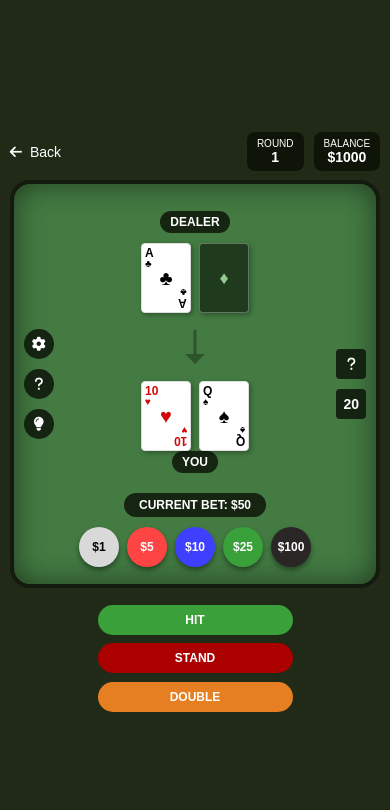
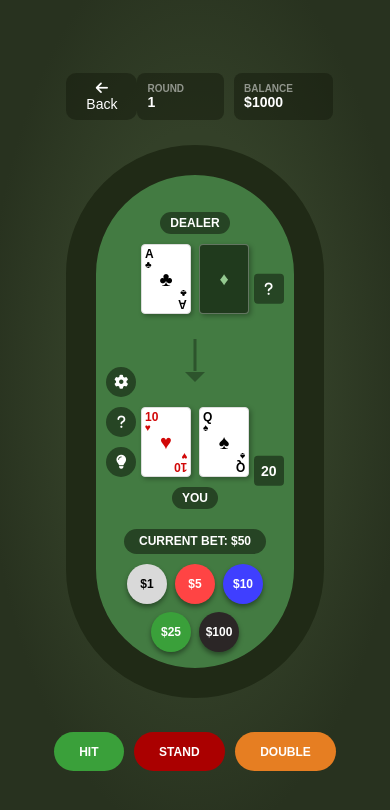
Before and after one commit to cse110-sp25-group3/warmup-exercise, a plain HTML site: page step3-blackjack/pages/game.html in a window 390 px wide. Drawn offline with Linux system fonts and the light colour scheme.

Commit message:
update game ui

```diff
--- a/step3-blackjack/pages/game.css
+++ b/step3-blackjack/pages/game.css
@@ -13,17 +13,18 @@ html, body {
 
 body {
     font-family: Arial, sans-serif;
-    background-color: #202a16; /* Dark green background to match image */
+    background: radial-gradient(54.18% 54.18% at 50% 45.82%, #334028 0%, #334028 56.25%, #28321F 100%);
     color: white;
     display: flex;
     justify-content: center;
     align-items: center;
+    transition: background 0.5s ease;
 }
 
 /* Main game container - will always fit the screen */
 .game-container {
     position: relative;
-    width: 100%;
+    width: 70%;
     height: 100%;
     display: flex;
     flex-direction: column;
@@ -43,7 +44,7 @@ body {
 }
 
 /* Ensure game content fits within viewport */
-@media (max-height: 800px) {
+/* @media (max-height: 800px) {
     .game-content {
         height: 90vh;
         width: auto;
@@ -55,26 +56,33 @@ body {
         width: 90vw;
         height: auto;
     }
-}
+} */
 
 /* Game header with controls */
 .game-header {
     width: 100%;
     display: flex;
     justify-content: space-between;
-    margin-bottom: 1vh;
+    margin-bottom: 3vh;
     z-index: 10;
 }
 
-.back-button {
-    background-color: transparent;
+.back-button{
+    background-color: rgb(20, 26, 13, 0.5);
     color: white;
+    border-radius: 10px;
     border: none;
     font-size: clamp(14px, 1.2vw, 18px);
     cursor: pointer;
     display: flex;
     align-items: center;
     gap: 8px;
+    padding: 0px 20px;
+}
+
+.back-link {
+    text-decoration: none;
+    color: white;
 }
 
 .game-info {
@@ -83,21 +91,24 @@ body {
 }
 
 .info-box {
-    background-color: rgba(10, 15, 6, 0.8);
+    background-color: rgb(20, 26, 13, 0.5);
     border-radius: 8px;
-    padding: clamp(6px, 0.6vh, 10px) clamp(10px, 1vw, 20px);
-    text-align: center;
+    padding: clamp(10px, 0.6vh, 10px) clamp(10px, 1vw, 20px);
+    padding-right: 2.5rem;
+    text-align: left;
 }
 
 .info-label {
     display: block;
     font-size: clamp(10px, 0.8vw, 14px);
     text-transform: uppercase;
+    opacity: 0.5;
+    font-weight: bold;
 }
 
 .info-value {
     display: block;
-    font-size: clamp(14px, 1.2vw, 20px);
+    font-size: clamp(14px, 1.0vw, 20px);
     font-weight: bold;
 }
 
@@ -106,22 +117,22 @@ body {
     flex: 1;
     width: 100%;
     background-color: #437b42; /* Medium green for table to match image */
-    border-radius: clamp(20px, 3vw, 40px);
+    border-radius: 150px;
     position: relative;
     display: flex;
     flex-direction: column;
     align-items: center;
     justify-content: space-between;
     padding: clamp(15px, 2vh, 30px) clamp(15px, 2vw, 30px);
-    box-shadow: 0 0 30px rgba(0, 0, 0, 0.5) inset;
-    border: clamp(4px, 0.5vw, 8px) solid #141a0d;
-    overflow: hidden; /* Prevent any overflow */
+    /* box-shadow: 0 0 30px rgba(0, 0, 0, 0.5) inset; */
+    border: clamp(30px, 10vw, 8px) solid #202A16;
+    /* overflow: hidden; Prevent any overflow */
     margin-bottom: 2vh;
 }
 
 /* Player labels */
 .player-label {
-    background-color: rgba(10, 15, 6, 0.8);
+    background-color: rgba(10, 15, 6, 0.5);
     color: white;
     border-radius: 20px;
     padding: clamp(4px, 0.5vh, 8px) clamp(10px, 1vw, 20px);
@@ -129,6 +140,7 @@ body {
     font-weight: 600;
     text-align: center;
     margin-bottom: clamp(10px, 1vh, 20px);
+    margin-top: clamp(10px, 1vh, 20px);
 }
 
 /* Cards section - with fixed proportions */
@@ -265,11 +277,12 @@ body {
     justify-content: flex-end;
     gap: clamp(10px, 1vh, 20px);
     margin-top: auto;
+    z-index: 4;
 }
 
 /* Current bet display */
 .current-bet {
-    background-color: rgba(10, 15, 6, 0.8);
+    background-color: rgba(10, 15, 6, 0.5);
     color: white;
     border-radius: 20px;
     padding: clamp(5px, 0.6vh, 10px) clamp(15px, 1.5vw, 25px);
@@ -311,12 +324,16 @@ body {
 }
 
 .betting-chip.selected {
-    box-shadow: 0 0 10px 2px rgba(255, 255, 255, 0.7);
+    box-shadow: 0 0 0px 2px rgba(255, 255, 255, 0.7);
 }
 
 .chip-1 {
     background-color: #d9d9d9;
     color: black;
+}
+
+.chip-1.selected {
+    box-shadow: 0 0 0px 2px rgba(0, 0, 0, 0.7)
 }
 
 .chip-5 {
@@ -352,13 +369,14 @@ body {
 .right-controls {
     right: clamp(10px, 1vw, 20px);
     top: 50%;
-    transform: translateY(-50%);
+    transform: translateY(-70%);
+    gap: 18vh;
 }
 
 .control-button {
     width: clamp(30px, 3vw, 45px);
     height: clamp(30px, 3vw, 45px);
-    background-color: rgba(10, 15, 6, 0.8);
+    background-color: rgba(10, 15, 6, 0.5);
     border: none;
     border-radius: 50%;
     cursor: pointer;
@@ -376,7 +394,7 @@ body {
 .score-display {
     width: clamp(30px, 3vw, 45px);
     height: clamp(30px, 3vw, 45px);
-    background-color: rgba(10, 15, 6, 0.8);
+    background-color: rgba(10, 15, 6, 0.5);
     border-radius: clamp(4px, 0.4vw, 8px);
     display: flex;
     align-items: center;
@@ -388,13 +406,15 @@ body {
 /* Game action buttons - match the image */
 .action-buttons {
     display: flex;
+    justify-content: center;
     gap: clamp(10px, 1vw, 20px);
+    padding-top: 2vh;
 }
 
 .action-button {
     padding: clamp(8px, 0.8vh, 15px) clamp(20px, 2vw, 40px);
     border: none;
-    border-radius: clamp(15px, 1.5vw, 30px);
+    border-radius: 20px;
     color: white;
     font-weight: bold;
     font-size: clamp(12px, 1vw, 18px);
@@ -402,6 +422,8 @@ body {
     text-transform: uppercase;
     transition: all 0.1s;
     white-space: nowrap;
+    justify-content: center;
+    padding: 1.5vh 3vh;
 }
 
 .action-button:hover {
@@ -411,7 +433,7 @@ body {
 
 .action-button:active {
     transform: translateY(0);
-    box-shadow: 0 2px 4px rgba(0, 0, 0, 0.3);
+    box-shadow: 0 0px 0px rgba(0, 0, 0, 0.3);
 }
 
 .hit-button {
@@ -426,9 +448,48 @@ body {
     background-color: #e67e22;
 }
 
+.overlay {
+    position: fixed;
+    top: 0; left: 0;
+    width: 100vw;
+    height: 100vh;
+    background: rgba(0, 0, 0, 0.3);
+    backdrop-filter: blur(8px);
+    z-index: 998;
+  }
+
+  .modal {
+    position: fixed;
+    top: 50%;
+    left: 50%;
+    width: 600px;
+    height: 450px;
+    transform: translate(-50%, -50%);
+    z-index: 999;
+    display: flex;
+    justify-content: center;
+    align-items: center;
+    pointer-events: none; /* ✅ 완전 투명하게 */
+  }
+
+  .modal iframe {
+    width: 100%;
+    height: 100%;
+    border: none;
+    border-radius: 16px;
+    background: transparent;
+    pointer-events: auto;  /* ✅ iframe 내부 클릭 가능하게 복구 */
+  }
+
+
+  .hidden {
+    display: none;
+  }
+
+
 /* Responsive design for different screen sizes */
 /* Portrait orientation on mobile */
-@media (max-aspect-ratio: 1/1) {
+/* @media (max-aspect-ratio: 1/1) {
     .game-content {
         width: 95vw;
         height: auto;
@@ -453,10 +514,10 @@ body {
         width: clamp(150px, 50vw, 250px);
         text-align: center;
     }
-}
+} */
 
 /* Very small screens */
-@media (max-width: 350px), (max-height: 500px) {
+/* @media (max-width: 350px), (max-height: 500px) {
     .game-table {
         border-width: 3px;
         padding: 10px;
@@ -489,10 +550,10 @@ body {
         padding: 6px 15px;
         font-size: 12px;
     }
-}
+} */
 
 /* Landscape orientation on mobile */
-@media (max-height: 450px) {
+/* @media (max-height: 450px) {
     .game-content {
         width: 95vw;
         height: 95vh;
@@ -541,10 +602,10 @@ body {
         flex-direction: column;
         gap: 5px;
     }
-}
+} */
 
 /* Large screens - ensure proper scaling */
-@media (min-width: 1400px) or (min-height: 900px) {
+/* @media (min-width: 1400px) or (min-height: 900px) {
     .game-content {
         max-width: 1400px;
         max-height: 800px;
@@ -564,4 +625,4 @@ body {
         padding: 12px 30px;
         font-size: 16px;
     }
-}
+} */
--- a/step3-blackjack/pages/game.html
+++ b/step3-blackjack/pages/game.html
@@ -14,8 +14,10 @@
             <!-- Game header with controls -->
             <header class="game-header">
                 <button class="back-button">
-                    <i class="fas fa-arrow-left"></i>
-                    Back
+                    <a href="start.html" class="back-link">
+                        <i class="fas fa-arrow-left"></i>
+                        Back
+                    </a>
                 </button>
                 <div class="game-info">
                     <div class="info-box round-info">
@@ -104,10 +106,10 @@
 
                 <!-- Side controls -->
                 <div class="side-controls left-controls">
-                    <button class="control-button">
+                    <button class="control-button" onclick="toggleSettings()">
                         <i class="fas fa-cog"></i>
                     </button>
-                    <button class="control-button">
+                    <button class="control-button" onclick="toggleHelp()">
                         <i class="fas fa-question"></i>
                     </button>
                     <button class="control-button">
@@ -132,8 +134,19 @@
         </div>
     </div>
 
+    <!-- Help modal + overlay -->
+    <div id="overlay" class="overlay hidden"></div>
+    <div id="help-modal" class="modal hidden">
+        <iframe src="help.html" frameborder="0"></iframe>
+    </div>
+
+    <div id="settings-modal" class="modal hidden">
+        <iframe src="settings.html" frameborder="0"></iframe>
+    </div>
+
+    <script src="start.js"></script>
     <script src="game.js">
+    </script>
 
-    </script>
 </body>
 </html>
```
